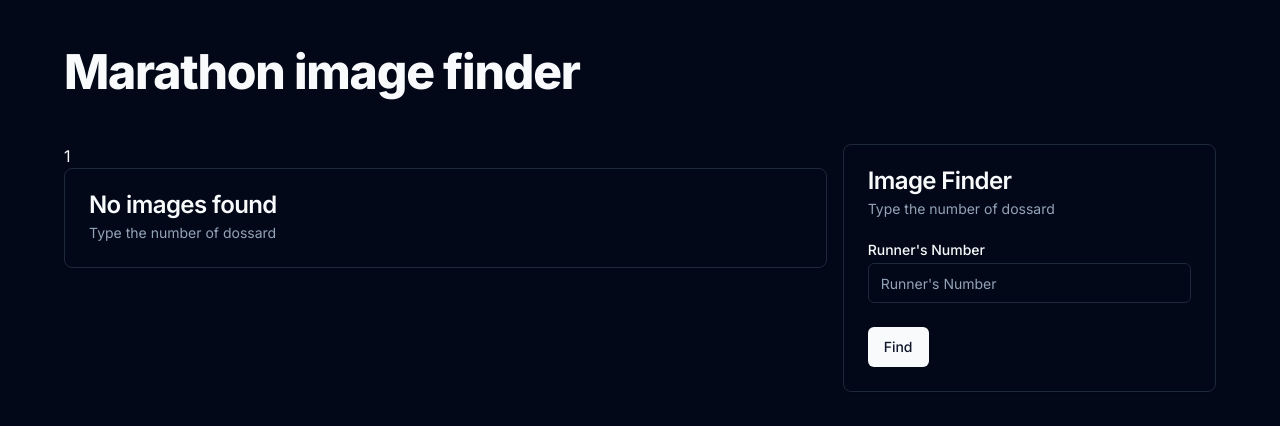
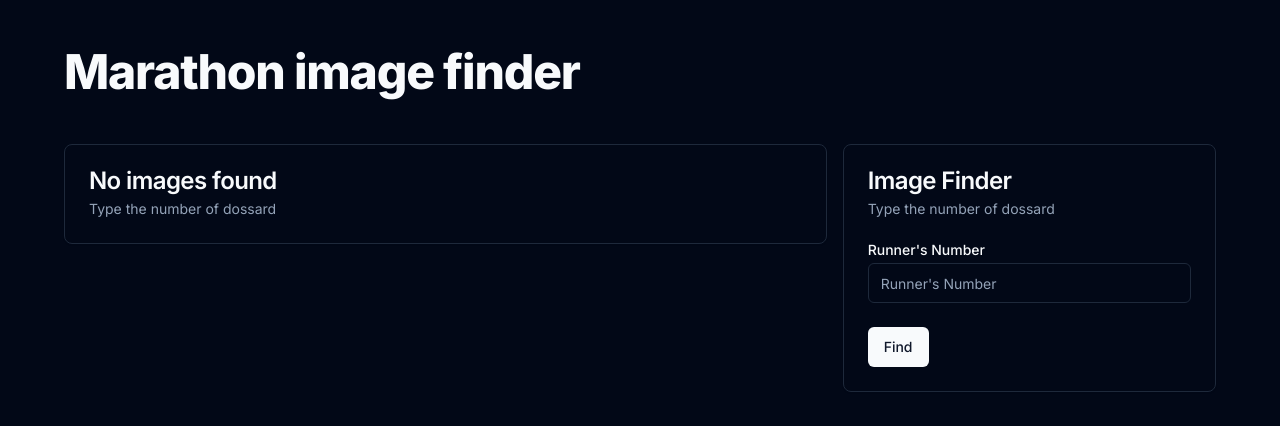
Before and after one commit to hamzamassir/football-analyzer-frontend, a Next.js app in the folder foot-ball-analyzer/: page /marathon/1 in a window 1280 px wide. Shown: the top 426 px of the page. Built offline with nearby package versions, Linux system fonts and the light colour scheme.

Commit message:
version0.03

```diff
--- a/foot-ball-analyzer/src/app/marathon/[id]/page.tsx
+++ b/foot-ball-analyzer/src/app/marathon/[id]/page.tsx
@@ -1,57 +1,76 @@
-import { Button } from "@/components/ui/button"
+import { Button } from '@/components/ui/button';
 import {
 	Card,
 	CardContent,
 	CardDescription,
 	CardFooter,
 	CardHeader,
-  CardTitle,
-} from "@/components/ui/card"
-import { Input } from "@/components/ui/input"
-import { Label } from "@/components/ui/label"
+	CardTitle
+} from '@/components/ui/card';
+import { Input } from '@/components/ui/input';
+import { Label } from '@/components/ui/label';
 
-
-
-function page({params}: {params:{id: string}}) {
-
-
+export default function page({
+	searchParams
+}: {
+	searchParams: {
+		marathonName: string;
+		marathonID: number;
+		marathonDescription: string;
+		marathonDistance: string;
+		marathonCountry: string;
+		marathonGender: string;
+	};
+}) {
 	return (
 		<section>
-        <div className="grid grid-cols-3  gap-4">
-            <div className="col-span-2">
-                {params.id}
+			<div className='grid grid-cols-3  gap-4'>
+				<div className='col-span-2'>
+					{searchParams.marathonName}
+					{searchParams.marathonID}
+					{searchParams.marathonDescription}
+					{searchParams.marathonDistance}
+					{searchParams.marathonCountry}
+					{searchParams.marathonGender}
 					<Card>
 						<CardHeader>
 							<CardTitle>No images found</CardTitle>
-                        <CardDescription>Type the number of dossard</CardDescription>
+							<CardDescription>
+								Type the number of dossard
+							</CardDescription>
 						</CardHeader>
 					</Card>
 				</div>
 				<div>
-                <Card className="">
+					<Card className=''>
 						<CardHeader>
 							<CardTitle>Image Finder</CardTitle>
-                        <CardDescription>Type the number of dossard</CardDescription>
+							<CardDescription>
+								Type the number of dossard
+							</CardDescription>
 						</CardHeader>
 						<CardContent>
 							<form>
-                        <div className="grid w-full items-center gap-4">
-                            <div className="flex flex-col space-y-1.5">
-                            <Label htmlFor="name">Runner's Number</Label>
-                            <Input id="name" type="number" placeholder="Runner's Number" />
+								<div className='grid w-full items-center gap-4'>
+									<div className='flex flex-col space-y-1.5'>
+										<Label htmlFor='name'>
+											Runner&apos;s Number
+										</Label>
+										<Input
+											id='name'
+											type='number'
+											placeholder="Runner's Number"
+										/>
 									</div>
 								</div>
 							</form>
 						</CardContent>
-                    <CardFooter className="flex justify-between">
+						<CardFooter className='flex justify-between'>
 							<Button>Find</Button>
 						</CardFooter>
 					</Card>
 				</div>
 			</div>
-
 		</section>
-  )
+	);
 }
-
-export default page
--- a/foot-ball-analyzer/src/app/page.tsx
+++ b/foot-ball-analyzer/src/app/page.tsx
@@ -1,8 +1,8 @@
 'use client';
 import { Badge } from '@/components/ui/badge';
 import { Button } from '@/components/ui/button';
+import Link from 'next/link';
 import { CgAdd } from 'react-icons/cg';
-import Link from 'next/link';
 
 import {
 	Card,
@@ -29,7 +29,6 @@ async function getMarathons(): Promise<Marathon[]> {
 	//await new Promise(resolve => setTimeout(resolve, 3000));
 	return await result.json();
 }
-
 
 export default function Home() {
 	//const marathons = await getMarathons();
@@ -59,13 +58,13 @@ export default function Home() {
 	return (
 		<main>
 			<nav className='flex justify-between items-center'>
-					<h2>Marathons list :</h2>
-					<Link href='/upload'>
+				<h2>Marathons list :</h2>
+				<Link href='/upload'>
 					<Button className='inner-flex justify-center items-center'>
 						<CgAdd className='mr-2 h-4 w-4' />
 						<span>Upload</span>
 					</Button>
-					</Link>
+				</Link>
 			</nav>
 			<div>
 				<Input
@@ -93,14 +92,20 @@ export default function Home() {
 								<p>{Marathon.Description}</p>
 							</CardContent>
 							<CardFooter className='flex justify-between'>
-								<Link href={
-									{
-										pathname:`/marathon/${Marathon.ID}`,
-										query:{
-											marathon:JSON.stringify(Marathon),
+								<Link
+									href={{
+										pathname: `/marathon/${Marathon.ID}`,
+										query: {
+											marathonName: Marathon.Name,
+											marathonID: Marathon.ID,
+											marathonDescription:
+												Marathon.Description,
+											marathonDistance: Marathon.Distance,
+											marathonCountry: Marathon.Country,
+											MarathonGender: Marathon.Gender
 										}
-									}
-								}>
+									}}
+								>
 									<Button>View</Button>
 								</Link>
 								<Badge variant='secondary'>
--- a/foot-ball-analyzer/src/app/upload/page.tsx
+++ b/foot-ball-analyzer/src/app/upload/page.tsx
@@ -1,49 +1,49 @@
 'use client';
-import { Badge } from "@/components/ui/badge";
-import { Button } from "@/components/ui/button"
-import { Input } from "@/components/ui/input"
-import { Label } from "@/components/ui/label";
-import { useState } from "react"
+import { Badge } from '@/components/ui/badge';
+import { Button } from '@/components/ui/button';
+import { Input } from '@/components/ui/input';
+import { Label } from '@/components/ui/label';
 import Link from 'next/link';
+import { useState } from 'react';
 
-function page() {
-  const [marathon, setMarathon] = useState<string>("");
+export default function page() {
+	const [marathon, setMarathon] = useState<string>('');
 	const [marathonImg, setMarathonImg] = useState<FileList | null>(null);
-
 
 	return (
 		<section>
-      <Link href="../">
-        <Badge className="my-4 cursor-pointer">{"<-Back"}</Badge>
+			<Link href='../'>
+				<Badge className='my-4 cursor-pointer'>{'<-Back'}</Badge>
 			</Link>
-      <form method="post"
-        onSubmit={(event) => {event.preventDefault();
-                            console.log(`Name: ${marathon}, Image URL: ${marathonImg}`);}
-              }
-        className="grid w-full max-w-sm items-center gap-3">
-        <div className="grid gap-3">
-          <Label htmlFor="marathon-pics">Marathon's Name</Label>
+			<form
+				method='post'
+				onSubmit={(event) => {
+					event.preventDefault();
+					console.log(`Name: ${marathon}, Image URL: ${marathonImg}`);
+				}}
+				className='grid w-full max-w-sm items-center gap-3'
+			>
+				<div className='grid gap-3'>
+					<Label htmlFor='marathon-pics'>Marathon's Name</Label>
 					<Input
-            id="marathon-Name"
-            type="text"
+						id='marathon-Name'
+						type='text'
 						placeholder="Marathon's Name"
 						value={marathon}
 						onChange={(e) => setMarathon(e.target.value)}
 					/>
 				</div>
-        <div className="grid gap-3">
-          <Label htmlFor="marathon-pics">Marathon's Pictures</Label>
+				<div className='grid gap-3'>
+					<Label htmlFor='marathon-pics'>Marathon's Pictures</Label>
 					<Input
-            id="marathon-pics"
-            type="file"
-            onChange={(e)=>setMarathonImg(e.target.files)}
+						id='marathon-pics'
+						type='file'
+						onChange={(e) => setMarathonImg(e.target.files)}
 						multiple={true}
 					/>
 				</div>
 				<Button>Submit</Button>
 			</form>
 		</section>
-  )
+	);
 }
-
-export default page
```
Lines whose indentation alone changed are shown as unchanged.
